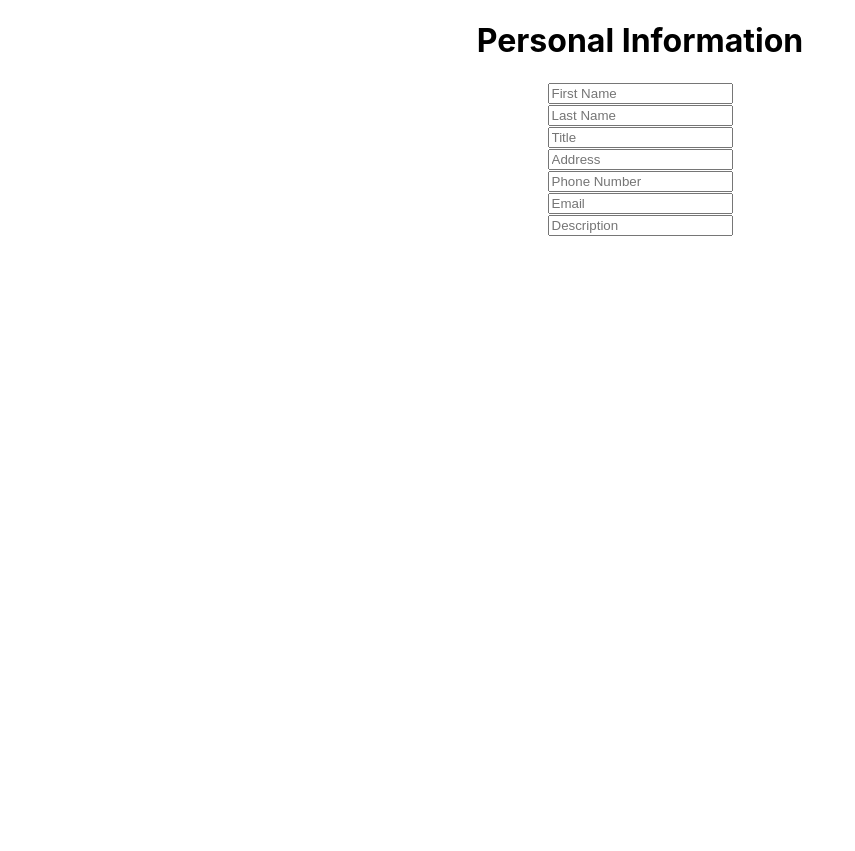
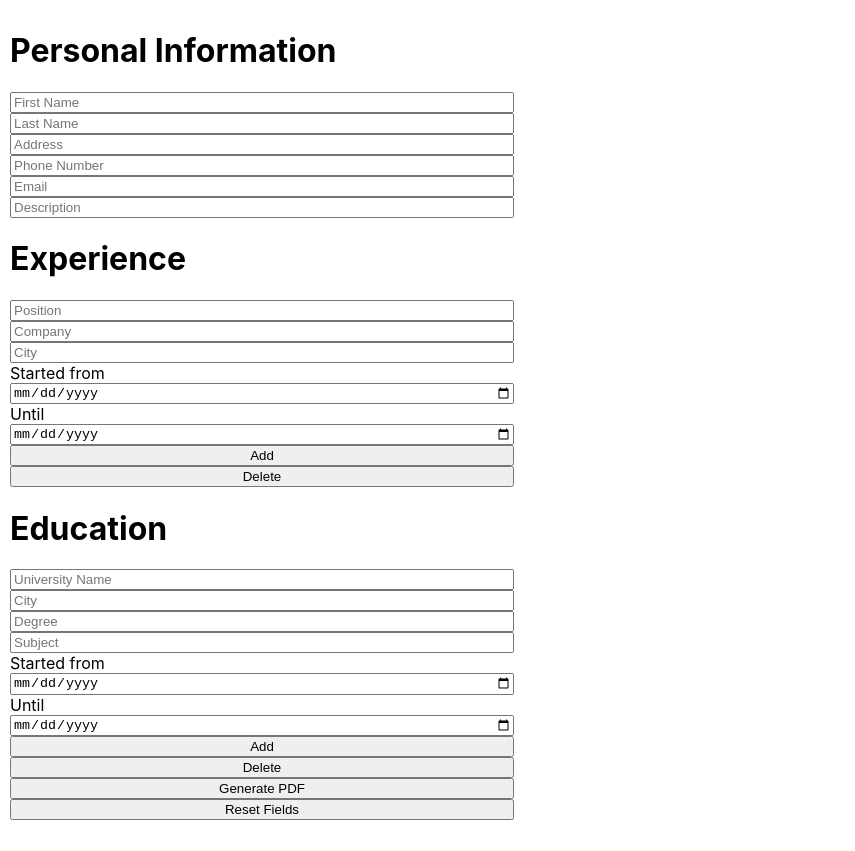
Before and after one commit to Panucio31/cv-project, a React (Create React App) app: page / in a window 1280 px wide. Shown: the whole page, without its empty margins (0-855 px from the left). Before the commit the page ends 800 px from the top, so only its background shows below. Built offline with nearby package versions, Linux system fonts and the light colour scheme.

Commit message:
feat: :sparkles: all components ready

```diff
--- a/public/index.html
+++ b/public/index.html
@@ -15,6 +15,8 @@
       user's mobile device or desktop. See https://developers.google.com/web/fundamentals/web-app-manifest/
     -->
     <link rel="manifest" href="%PUBLIC_URL%/manifest.json" />
+    <script src="https://cdn.jsdelivr.net/npm/@popperjs/core@2.11.6/dist/umd/popper.min.js" integrity="sha384-oBqDVmMz9ATKxIep9tiCxS/Z9fNfEXiDAYTujMAeBAsjFuCZSmKbSSUnQlmh/jp3" crossorigin="anonymous"></script>
+<script src="https://cdn.jsdelivr.net/npm/bootstrap@5.2.2/dist/js/bootstrap.min.js" integrity="sha384-IDwe1+LCz02ROU9k972gdyvl+AESN10+x7tBKgc9I5HFtuNz0wWnPclzo6p9vxnk" crossorigin="anonymous"></script>
     <!--
       Notice the use of %PUBLIC_URL% in the tags above.
       It will be replaced with the URL of the `public` folder during the build.
--- a/src/App.css
+++ b/src/App.css
@@ -1,38 +1,17 @@
-.App {
-  text-align: center;
+body {
+    margin: 0;
+    padding: 10px;
 }
 
-.App-logo {
-  height: 40vmin;
-  pointer-events: none;
+.cv-container {
+    width: 40%;
+    display: flex;
+    flex-direction: column;
 }
 
-@media (prefers-reduced-motion: no-preference) {
-  .App-logo {
-    animation: App-logo-spin infinite 20s linear;
-  }
+.container {
+    width: 100%;
+    display: flex;
+    flex-direction: column;
+
 }
-
-.App-header {
-  background-color: #282c34;
-  min-height: 100vh;
-  display: flex;
-  flex-direction: column;
-  align-items: center;
-  justify-content: center;
-  font-size: calc(10px + 2vmin);
-  color: white;
-}
-
-.App-link {
-  color: #61dafb;
-}
-
-@keyframes App-logo-spin {
-  from {
-    transform: rotate(0deg);
-  }
-  to {
-    transform: rotate(360deg);
-  }
-}
--- a/src/App.js
+++ b/src/App.js
@@ -1,11 +1,21 @@
+import { useState } from 'react';
+import './App.css';
+import FilledCv from './components/FilledCv';
+import InfoPage from './components/InfoPage';
 
-import './App.css';
-import PersonalInfo from './components/PersonalInfo';
 
 function App() {
+
+const [input, setInput] = useState('')
+
+const handleChange = (e) => {
+  setInput(e.target.value)
+}
+
   return (
-    <div className="App">
-      <PersonalInfo/>
+    <div className="cv-container">
+     <InfoPage/>
+     <FilledCv onChange={handleChange} form={input}/>
     </div>
   );
 }
--- /dev/null
+++ b/src/components/Education.jsx
@@ -0,0 +1,20 @@
+
+function Education() {
+  return (
+    <div className="container">
+      <h1>Education</h1>
+      <input type="text" placeholder="University Name"/>
+        <input type="text" placeholder="City"/>
+        <input type="text" placeholder="Degree"/>
+        <input type="text" placeholder="Subject"/>
+        <label htmlFor="date">Started from </label>
+        <input type="date" id="date"/>
+        <label htmlFor="date">Until</label>
+        <input type="date" id="date"/>
+        <button>Add</button>
+        <button>Delete</button>
+    </div>
+  );
+}
+
+export default Education;
--- a/src/components/Experiance.jsx
+++ b/src/components/Experiance.jsx
@@ -0,0 +1,22 @@
+function Experience() {
+  return (
+    <>
+      <div className="container">
+        <h1>Experience</h1>
+        <input type="text" placeholder="Position"/>
+        <input type="text" placeholder="Company"/>
+        <input type="text" placeholder="City"/>
+        <label htmlFor="date">Started from </label>
+        <input type="date" id="date"/>
+        <label htmlFor="date">Until</label>
+        <input type="date" id="date"/>
+        <button>
+          Add
+        </button>
+        <button>Delete</button>
+      </div>
+    </>
+  );
+}
+
+export default Experience;
--- /dev/null
+++ b/src/components/FilledCv.jsx
@@ -0,0 +1,12 @@
+function FilledCv(props) {
+  console.log(props)
+  return <>
+    <div className="cv-container">
+      <header>
+        <h1>{props.fName}</h1>
+      </header>
+    </div>
+  </>;
+}
+
+export default FilledCv;
--- /dev/null
+++ b/src/components/InfoPage.jsx
@@ -0,0 +1,19 @@
+import Education from "./Education";
+import Experience from "./Experiance";
+import PersonalInfo from "./PersonalInfo";
+
+function InfoPage() {
+  return <>
+    <PersonalInfo/>
+    <Experience/>
+    <Education/>
+    <button>
+      Generate PDF
+    </button>
+    <button>
+      Reset Fields
+    </button>
+  </>;
+}
+
+export default InfoPage;
--- a/src/components/PersonalInfo.jsx
+++ b/src/components/PersonalInfo.jsx
@@ -1,43 +1,28 @@
-import Button from 'react-bootstrap/Button';
-import Form from 'react-bootstrap/Form';
 
-function PersonalInfo() {
-  return <>
-    <div>
-      <h1>Personal Information</h1>
-    <Form>
-      <Form.Group className="mb-3" controlId="formBasicEmail">
-        <Form.Label></Form.Label>
-        <Form.Control type="text" placeholder="First Name" />
-      </Form.Group>
-      <Form.Group className="mb-3 " controlId="formBasicEmail">
-        <Form.Label></Form.Label>
-        <Form.Control type="text" placeholder="Last Name" />
-      </Form.Group>
-      <Form.Group className="mb-3 " controlId="formBasicEmail">
-        <Form.Label></Form.Label>
-        <Form.Control type="text" placeholder="Title" />
-      </Form.Group>
-      <Form.Group className="mb-3 " controlId="formBasicEmail">
-        <Form.Label></Form.Label>
-        <Form.Control type="text" placeholder="Address" />
-      </Form.Group>
-      <Form.Group className="mb-3 " controlId="formBasicEmail">
-        <Form.Label></Form.Label>
-        <Form.Control type="text" placeholder="Phone Number" />
-      </Form.Group>
-      <Form.Group className="mb-3 " controlId="formBasicEmail">
-        <Form.Label></Form.Label>
-        <Form.Control type="email" placeholder="Email" />
-      </Form.Group>
 
-      <Form.Group className="mb-3 " controlId="formBasicPassword">
-        <Form.Label></Form.Label>
-        <Form.Control type="text" placeholder="Description" />
-      </Form.Group>
-    </Form>
-    </div>
-  </>;
+function PersonalInfo(props) {
+console.log(props)
+  return (
+    <>
+      <div className="container">
+        <h1>Personal Information</h1>
+
+        <input
+        type="text"
+        placeholder="First Name"
+        id="fName"
+        value={props.fName}
+        onChange={props.onChange}
+        />
+
+        <input type="text" placeholder="Last Name" />
+        <input type="text" placeholder="Address" />
+        <input type="number" placeholder="Phone Number" />
+        <input type="email" placeholder="Email" />
+        <input type="text" placeholder="Description" />
+      </div>
+    </>
+  );
 }
 
 export default PersonalInfo;
```
